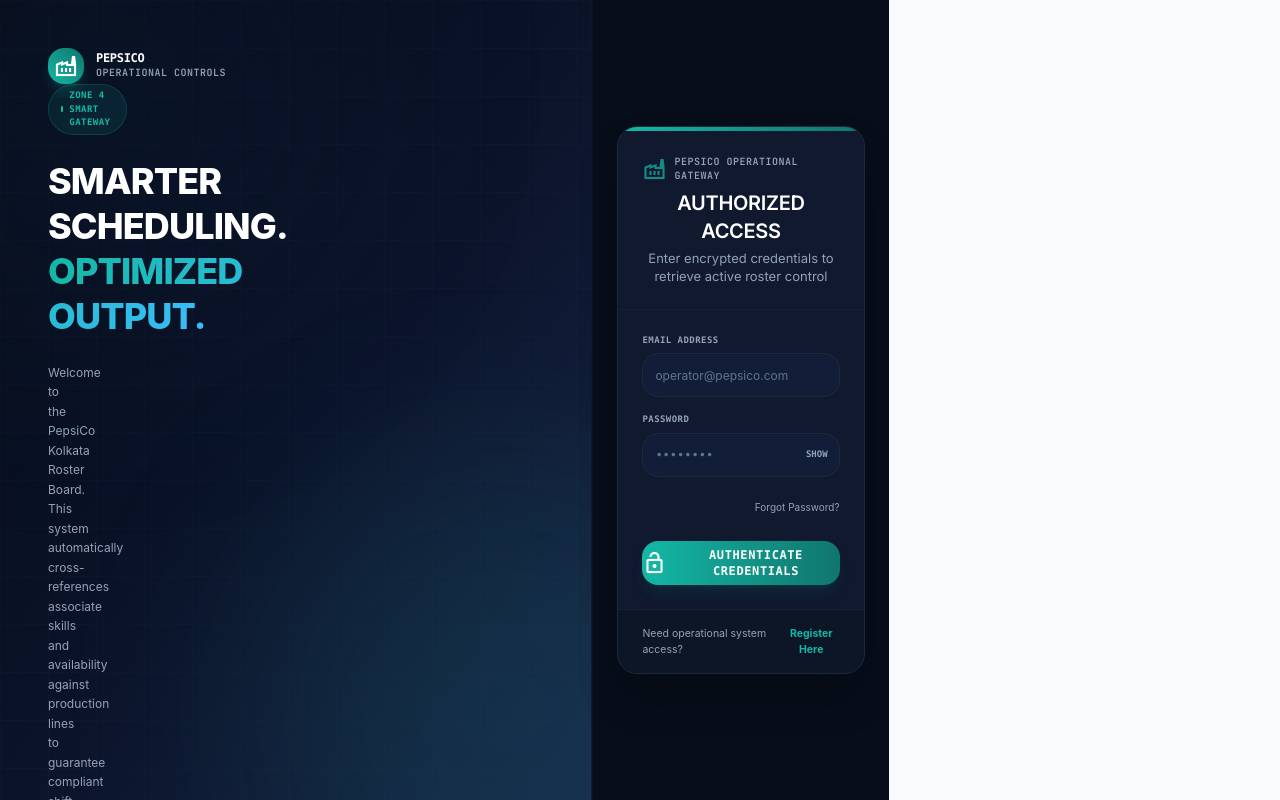
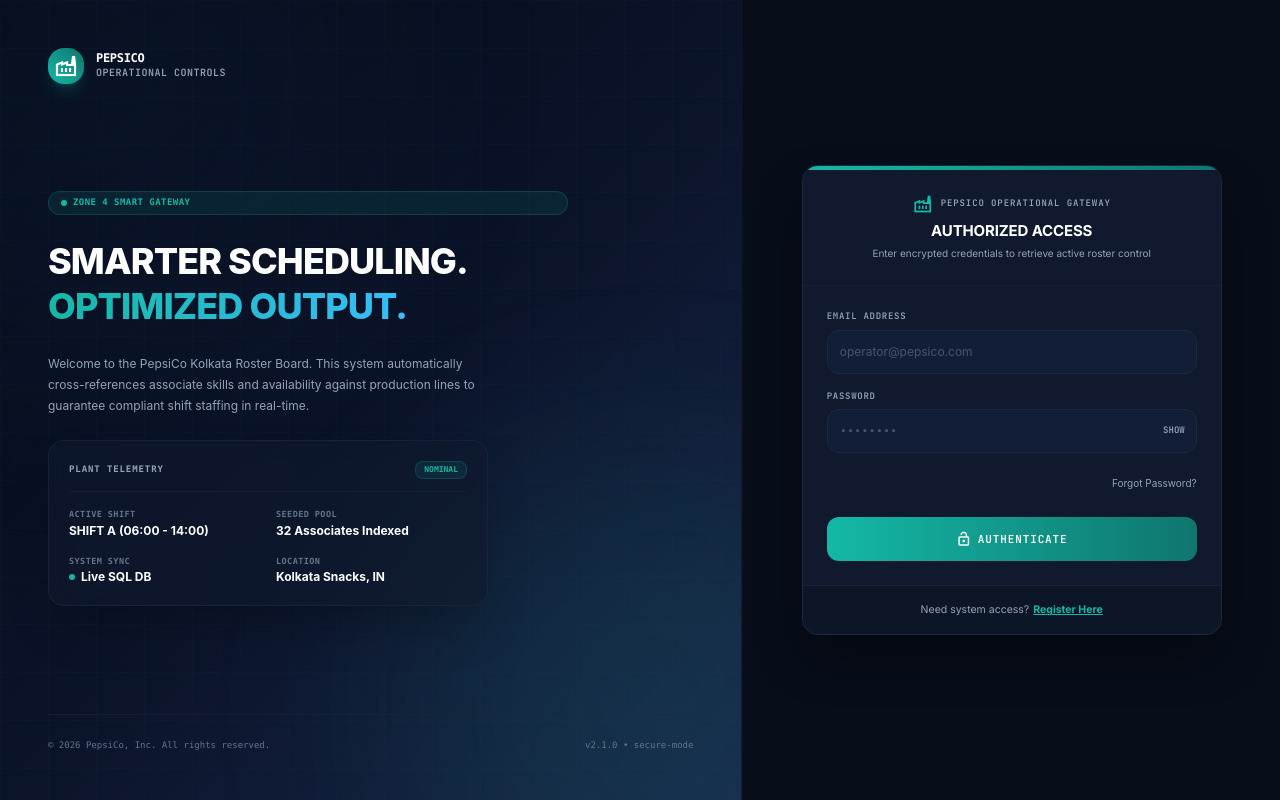
Before and after one commit to ATS-Volvi/prline, a React (Vite) app: page / in a window 1280 px wide. Built offline with nearby package versions, Linux system fonts and the light colour scheme.

Commit message:
fixed the signup and sign in

```diff
--- a/src/components/Login.tsx
+++ b/src/components/Login.tsx
@@ -151,9 +151,32 @@ export const Login: React.FC = () => {
   };
 
   return (
-    <div className="login-root flex bg-[#0b1329] select-none font-sans" style={{ minHeight: '100dvh' }}>
+    <div
+      className="login-root select-none font-sans"
+      style={{
+        display: 'flex',
+        width: '100vw',
+        minHeight: '100dvh',
+        backgroundColor: '#0b1329',
+        overflowY: 'auto',
+      }}
+    >
       {/* LEFT PANEL: Branding & Plant Live Telemetry (Desktop Only) */}
-      <div className="hidden lg:flex lg:w-7/12 xl:w-8/12 bg-gradient-to-br from-[#050b18] via-[#0b1329] to-[#182547] relative flex-col justify-between p-12 overflow-hidden border-r border-[#1e293b]/40" style={{ minHeight: '100dvh' }}>
+      <div
+        className="login-left-panel"
+        style={{
+          width: '58%',
+          flexShrink: 0,
+          background: 'linear-gradient(135deg, #050b18 0%, #0b1329 50%, #182547 100%)',
+          position: 'relative',
+          flexDirection: 'column',
+          justifyContent: 'space-between',
+          padding: '3rem',
+          overflow: 'hidden',
+          borderRight: '1px solid rgba(30,41,59,0.4)',
+          minHeight: '100dvh',
+        }}
+      >
 
         {/* Animated Grid Overlay */}
         <div className="absolute inset-0 bg-[linear-gradient(to_right,rgba(20,184,166,0.025)_1px,transparent_1px),linear-gradient(to_bottom,rgba(20,184,166,0.025)_1px,transparent_1px)] bg-[size:3rem_3rem] animate-grid-move" />
@@ -174,7 +197,7 @@ export const Login: React.FC = () => {
         </div>
 
         {/* Center Content: Interactive Hero */}
-        <div className="relative my-auto space-y-6 max-w-xl">
+        <div style={{ position: 'relative', marginTop: 'auto', marginBottom: 'auto', maxWidth: '520px', width: '100%', display: 'flex', flexDirection: 'column', gap: '1.5rem' }}>
           <span className="inline-flex items-center gap-1.5 px-3 py-1 rounded-full bg-[#14b8a6]/10 border border-[#14b8a6]/20 text-[9px] font-bold font-mono text-[#14b8a6] uppercase tracking-wider">
             <span className="h-1.5 w-1.5 rounded-full bg-[#14b8a6] animate-ping" />
             Zone 4 Smart Gateway
@@ -185,12 +208,12 @@ export const Login: React.FC = () => {
             <span className="bg-gradient-to-r from-[#14b8a6] to-[#38bdf8] bg-clip-text text-transparent">Optimized Output.</span>
           </h1>
 
-          <p className="text-xs text-[#94a3b8] leading-relaxed max-w-md">
+          <p style={{ fontSize: '12px', color: '#94a3b8', lineHeight: '1.75', maxWidth: '440px' }}>
             Welcome to the PepsiCo Kolkata Roster Board. This system automatically cross-references associate skills and availability against production lines to guarantee compliant shift staffing in real-time.
           </p>
 
           {/* Plant Telemetry Status Card */}
-          <div className="bg-[#10192e]/60 border border-[#1e293b]/70 rounded-2xl p-5 shadow-2xl backdrop-blur-md space-y-4 max-w-md">
+          <div style={{ backgroundColor: 'rgba(16,25,46,0.6)', border: '1px solid rgba(30,41,59,0.7)', borderRadius: '1rem', padding: '1.25rem', boxShadow: '0 25px 50px -12px rgba(0,0,0,0.25)', backdropFilter: 'blur(12px)', maxWidth: '440px', display: 'flex', flexDirection: 'column', gap: '1rem' }}>
             <div className="flex items-center justify-between border-b border-[#1e293b]/60 pb-3">
               <span className="text-[9px] font-bold font-mono text-[#94a3b8] tracking-widest uppercase">PLANT TELEMETRY</span>
               <span className="px-2 py-0.5 text-[8px] font-bold font-mono bg-[#14b8a6]/10 text-[#14b8a6] border border-[#14b8a6]/20 rounded-md">NOMINAL</span>
@@ -228,93 +251,111 @@ export const Login: React.FC = () => {
       </div>
 
       {/* RIGHT PANEL: The Authentication Form */}
-      <div className="w-full lg:w-5/12 xl:w-4/12 flex items-center justify-center bg-[#070d19] border-l border-[#1e293b]/20 relative" style={{ minHeight: '100dvh', padding: '2.5rem 1.5rem' }}>
+      <div
+        style={{
+          flex: 1,
+          display: 'flex',
+          alignItems: 'center',
+          justifyContent: 'center',
+          backgroundColor: '#070d19',
+          borderLeft: '1px solid rgba(30,41,59,0.2)',
+          position: 'relative',
+          minHeight: '100dvh',
+          padding: '2.5rem 1.5rem',
+        }}
+      >
         {/* Mobile Background Grid */}
         <div className="absolute inset-0 bg-[linear-gradient(to_right,rgba(255,255,255,0.015)_1px,transparent_1px),linear-gradient(to_bottom,rgba(255,255,255,0.015)_1px,transparent_1px)] bg-[size:3rem_3rem] lg:hidden opacity-30 pointer-events-none" />
 
         {/* Login Card */}
-        <div className="relative border border-[#1e293b] rounded-2xl overflow-hidden shadow-2xl z-10 flex flex-col transition-all duration-300 w-full max-w-[420px]" style={{ backgroundColor: '#10192e' }}>
+        <div style={{
+          position: 'relative',
+          backgroundColor: '#10192e',
+          border: '1px solid #1e293b',
+          borderRadius: '1rem',
+          overflow: 'hidden',
+          boxShadow: '0 25px 50px -12px rgba(0,0,0,0.5)',
+          display: 'flex',
+          flexDirection: 'column',
+          width: '100%',
+          maxWidth: '420px',
+        }}>
 
           {/* Top Accent Strip */}
-          <div className="h-1 w-full bg-gradient-to-r from-[#14b8a6] to-[#0f766e]" />
+          <div style={{ height: '4px', width: '100%', background: 'linear-gradient(to right, #14b8a6, #0f766e)' }} />
 
           {/* Header Block */}
-          <div className="p-6 bg-[#10192e] text-white flex flex-col items-center border-b border-[#1e293b]/50">
-            <div className="flex items-center gap-2 mb-1.5">
-              <span className="material-symbols-outlined text-[#14b8a6] text-xl animate-pulse">factory</span>
-              <span className="font-label-caps text-[9px] tracking-widest text-[#94a3b8]">PEPSICO OPERATIONAL GATEWAY</span>
+          <div style={{ padding: '1.5rem', backgroundColor: '#10192e', display: 'flex', flexDirection: 'column', alignItems: 'center', borderBottom: '1px solid rgba(30,41,59,0.5)' }}>
+            <div style={{ display: 'flex', alignItems: 'center', gap: '0.5rem', marginBottom: '0.375rem' }}>
+              <span className="material-symbols-outlined" style={{ color: '#14b8a6', fontSize: '20px' }}>factory</span>
+              <span style={{ fontFamily: 'JetBrains Mono, monospace', fontSize: '9px', letterSpacing: '0.1em', color: '#94a3b8', textTransform: 'uppercase' }}>PEPSICO OPERATIONAL GATEWAY</span>
             </div>
-            <h2 className="font-headline-md text-base font-bold tracking-tight text-white uppercase text-center">
+            <h2 style={{ fontFamily: 'Inter, sans-serif', fontSize: '15px', fontWeight: 700, letterSpacing: '-0.01em', color: 'white', textTransform: 'uppercase', textAlign: 'center', margin: 0 }}>
               {getHeaderTitle()}
             </h2>
-            <p className="font-body-md text-[10px] text-slate-400 text-center mt-1">
+            <p style={{ fontFamily: 'Inter, sans-serif', fontSize: '10px', color: '#94a3b8', textAlign: 'center', marginTop: '0.25rem', marginBottom: 0 }}>
               {getHeaderDesc()}
             </p>
           </div>
 
-          {/* Content Body */}
-          <form onSubmit={handleSubmit} className="p-6 space-y-4 flex-1">
+          {/* Form Body */}
+          <form onSubmit={handleSubmit} style={{ padding: '1.5rem', display: 'flex', flexDirection: 'column', gap: '1rem', flex: 1 }}>
+
             {error && (
-              <div className="p-3 bg-red-500/10 border-l-4 border-red-500 rounded text-[11px] font-semibold text-red-400 flex items-center gap-2 animate-shake">
-                <span className="material-symbols-outlined text-sm">error</span>
+              <div style={{ padding: '0.75rem', backgroundColor: 'rgba(239,68,68,0.08)', borderLeft: '4px solid #ef4444', borderRadius: '0.375rem', fontSize: '11px', fontWeight: 600, color: '#f87171', display: 'flex', alignItems: 'center', gap: '0.5rem' }}>
+                <span className="material-symbols-outlined" style={{ fontSize: '16px' }}>error</span>
                 <span>{error}</span>
               </div>
             )}
 
             {successMsg && (
-              <div className="p-3 bg-emerald-500/10 border-l-4 border-emerald-500 rounded text-[11px] font-semibold text-emerald-400 flex items-center gap-2 animate-fade-in">
-                <span className="material-symbols-outlined text-sm">check_circle</span>
+              <div style={{ padding: '0.75rem', backgroundColor: 'rgba(16,185,129,0.08)', borderLeft: '4px solid #10b981', borderRadius: '0.375rem', fontSize: '11px', fontWeight: 600, color: '#34d399', display: 'flex', alignItems: 'center', gap: '0.5rem' }}>
+                <span className="material-symbols-outlined" style={{ fontSize: '16px' }}>check_circle</span>
                 <span>{successMsg}</span>
               </div>
             )}
 
             {viewMode === 'signup' && (
-              <div className="flex flex-col gap-1.5">
-                <label className="font-mono text-[9px] font-bold text-[#94a3b8] uppercase tracking-wider">FullName</label>
+              <div style={{ display: 'flex', flexDirection: 'column', gap: '0.375rem' }}>
+                <label style={{ fontFamily: 'JetBrains Mono, monospace', fontSize: '9px', fontWeight: 700, color: '#94a3b8', textTransform: 'uppercase', letterSpacing: '0.08em' }}>Full Name</label>
                 <input
-                  type="text"
-                  required
-                  value={name}
+                  type="text" required value={name}
                   onChange={(e) => setName(e.target.value)}
                   placeholder="e.g. Rajesh Sen"
-                  className="w-full h-11 border border-[#1e293b] rounded-xl px-3 text-xs font-sans focus:outline-none focus:border-[#14b8a6] focus:ring-1 focus:ring-[#14b8a6] transition-all bg-[#1a2b4c]/30 text-white placeholder-slate-500"
+                  className="login-input"
+                  style={{ width: '100%', height: '44px', border: '1px solid #1e293b', borderRadius: '0.75rem', padding: '0 0.75rem', fontSize: '12px', backgroundColor: 'rgba(26,43,76,0.3)', color: 'white', outline: 'none', boxSizing: 'border-box' }}
                 />
               </div>
             )}
 
             {viewMode !== 'reset' && (
-              <div className="flex flex-col gap-1.5">
-                <label className="font-mono text-[9px] font-bold text-[#94a3b8] uppercase tracking-wider">Email Address</label>
+              <div style={{ display: 'flex', flexDirection: 'column', gap: '0.375rem' }}>
+                <label style={{ fontFamily: 'JetBrains Mono, monospace', fontSize: '9px', fontWeight: 700, color: '#94a3b8', textTransform: 'uppercase', letterSpacing: '0.08em' }}>Email Address</label>
                 <input
-                  type="email"
-                  required
-                  value={email}
+                  type="email" required value={email}
                   onChange={(e) => setEmail(e.target.value)}
                   placeholder="operator@pepsico.com"
-                  className="w-full h-11 border border-[#1e293b] rounded-xl px-3 text-xs font-sans focus:outline-none focus:border-[#14b8a6] focus:ring-1 focus:ring-[#14b8a6] transition-all bg-[#1a2b4c]/30 text-white placeholder-slate-500"
+                  className="login-input"
+                  style={{ width: '100%', height: '44px', border: '1px solid #1e293b', borderRadius: '0.75rem', padding: '0 0.75rem', fontSize: '12px', backgroundColor: 'rgba(26,43,76,0.3)', color: 'white', outline: 'none', boxSizing: 'border-box' }}
                 />
               </div>
             )}
 
             {viewMode !== 'forgot' && (
-              <div className="flex flex-col gap-1.5">
-                <label className="font-mono text-[9px] font-bold text-[#94a3b8] uppercase tracking-wider">
+              <div style={{ display: 'flex', flexDirection: 'column', gap: '0.375rem' }}>
+                <label style={{ fontFamily: 'JetBrains Mono, monospace', fontSize: '9px', fontWeight: 700, color: '#94a3b8', textTransform: 'uppercase', letterSpacing: '0.08em' }}>
                   {viewMode === 'reset' ? 'New Password' : 'Password'}
                 </label>
-                <div className="relative w-full">
+                <div style={{ position: 'relative', width: '100%' }}>
                   <input
-                    type={showPassword ? 'text' : 'password'}
-                    required
-                    value={password}
+                    type={showPassword ? 'text' : 'password'} required value={password}
                     onChange={(e) => setPassword(e.target.value)}
                     placeholder="••••••••"
-                    className="w-full h-11 border border-[#1e293b] rounded-xl pl-3 pr-12 text-xs font-mono focus:outline-none focus:border-[#14b8a6] focus:ring-1 focus:ring-[#14b8a6] transition-all bg-[#1a2b4c]/30 text-white placeholder-slate-500"
+                    className="login-input"
+                    style={{ width: '100%', height: '44px', border: '1px solid #1e293b', borderRadius: '0.75rem', padding: '0 3rem 0 0.75rem', fontSize: '12px', fontFamily: 'JetBrains Mono, monospace', backgroundColor: 'rgba(26,43,76,0.3)', color: 'white', outline: 'none', boxSizing: 'border-box' }}
                   />
-                  <button
-                    type="button"
-                    onClick={() => setShowPassword(!showPassword)}
-                    className="absolute right-3 top-1/2 -translate-y-1/2 text-[#94a3b8] hover:text-[#14b8a6] cursor-pointer text-[9px] font-mono font-bold"
-                  >
+                  <button type="button" onClick={() => setShowPassword(!showPassword)}
+                    style={{ position: 'absolute', right: '0.75rem', top: '50%', transform: 'translateY(-50%)', background: 'none', border: 'none', color: '#94a3b8', fontSize: '9px', fontFamily: 'JetBrains Mono, monospace', fontWeight: 700, cursor: 'pointer', padding: 0 }}>
                     {showPassword ? 'HIDE' : 'SHOW'}
                   </button>
                 </div>
@@ -322,22 +363,18 @@ export const Login: React.FC = () => {
             )}
 
             {viewMode === 'reset' && (
-              <div className="flex flex-col gap-1.5">
-                <label className="font-mono text-[9px] font-bold text-[#94a3b8] uppercase tracking-wider">Confirm Password</label>
-                <div className="relative w-full">
+              <div style={{ display: 'flex', flexDirection: 'column', gap: '0.375rem' }}>
+                <label style={{ fontFamily: 'JetBrains Mono, monospace', fontSize: '9px', fontWeight: 700, color: '#94a3b8', textTransform: 'uppercase', letterSpacing: '0.08em' }}>Confirm Password</label>
+                <div style={{ position: 'relative', width: '100%' }}>
                   <input
-                    type={showConfirmPassword ? 'text' : 'password'}
-                    required
-                    value={confirmPassword}
+                    type={showConfirmPassword ? 'text' : 'password'} required value={confirmPassword}
                     onChange={(e) => setConfirmPassword(e.target.value)}
                     placeholder="••••••••"
-                    className="w-full h-11 border border-[#1e293b] rounded-xl pl-3 pr-12 text-xs font-mono focus:outline-none focus:border-[#14b8a6] focus:ring-1 focus:ring-[#14b8a6] transition-all bg-[#1a2b4c]/30 text-white placeholder-slate-500"
+                    className="login-input"
+                    style={{ width: '100%', height: '44px', border: '1px solid #1e293b', borderRadius: '0.75rem', padding: '0 3rem 0 0.75rem', fontSize: '12px', fontFamily: 'JetBrains Mono, monospace', backgroundColor: 'rgba(26,43,76,0.3)', color: 'white', outline: 'none', boxSizing: 'border-box' }}
                   />
-                  <button
-                    type="button"
-                    onClick={() => setShowConfirmPassword(!showConfirmPassword)}
-                    className="absolute right-3 top-1/2 -translate-y-1/2 text-[#94a3b8] hover:text-[#14b8a6] cursor-pointer text-[9px] font-mono font-bold"
-                  >
+                  <button type="button" onClick={() => setShowConfirmPassword(!showConfirmPassword)}
+                    style={{ position: 'absolute', right: '0.75rem', top: '50%', transform: 'translateY(-50%)', background: 'none', border: 'none', color: '#94a3b8', fontSize: '9px', fontFamily: 'JetBrains Mono, monospace', fontWeight: 700, cursor: 'pointer', padding: 0 }}>
                     {showConfirmPassword ? 'HIDE' : 'SHOW'}
                   </button>
                 </div>
@@ -345,15 +382,14 @@ export const Login: React.FC = () => {
             )}
 
             {viewMode === 'signup' && (
-              <div className="flex flex-col gap-1.5">
-                <label className="font-mono text-[9px] font-bold text-[#94a3b8] uppercase tracking-wider">Access Authorization Level</label>
+              <div style={{ display: 'flex', flexDirection: 'column', gap: '0.375rem' }}>
+                <label style={{ fontFamily: 'JetBrains Mono, monospace', fontSize: '9px', fontWeight: 700, color: '#94a3b8', textTransform: 'uppercase', letterSpacing: '0.08em' }}>Access Level</label>
                 <select
                   value={selectedRole}
                   onChange={(e) => setSelectedRole(e.target.value as UserRole)}
-                  style={{ backgroundColor: '#0d1727', color: 'white' }}
-                  className="w-full h-11 border border-[#1e293b] rounded-xl px-3 text-xs font-sans focus:outline-none focus:border-[#14b8a6] focus:ring-1 focus:ring-[#14b8a6] cursor-pointer transition-all"
+                  style={{ width: '100%', height: '44px', border: '1px solid #1e293b', borderRadius: '0.75rem', padding: '0 0.75rem', fontSize: '12px', backgroundColor: '#0d1727', color: 'white', outline: 'none', cursor: 'pointer', boxSizing: 'border-box' }}
                 >
-                  <option value="Production Supervisor">Production Supervisor (Floor Manager)</option>
+                  <option value="Production Supervisor">Production Supervisor</option>
                   <option value="HR / Training Coordinator">HR / Training Coordinator</option>
                   <option value="Plant Admin">Plant Admin</option>
                   <option value="Plant Manager">Plant Manager</option>
@@ -362,78 +398,62 @@ export const Login: React.FC = () => {
             )}
 
             {viewMode === 'login' && (
-              <div className="text-right">
-                <button
-                  type="button"
-                  onClick={() => {
-                    setViewMode('forgot');
-                    setError(null);
-                    setSuccessMsg(null);
-                  }}
-                  className="text-[10px] font-sans text-[#94a3b8] hover:text-[#14b8a6] hover:underline"
-                >
+              <div style={{ textAlign: 'right' }}>
+                <button type="button"
+                  onClick={() => { setViewMode('forgot'); setError(null); setSuccessMsg(null); }}
+                  style={{ background: 'none', border: 'none', fontSize: '10px', color: '#94a3b8', cursor: 'pointer', padding: 0 }}>
                   Forgot Password?
                 </button>
               </div>
             )}
 
-            <button
-              type="submit"
-              disabled={loading}
-              className="w-full h-11 bg-gradient-to-r from-[#14b8a6] to-[#0f766e] hover:from-[#119f8f] hover:to-[#0d645e] text-white font-mono font-bold text-xs rounded-xl transition-all cursor-pointer shadow-lg shadow-[#14b8a6]/10 flex items-center justify-center gap-1.5 uppercase tracking-wider disabled:opacity-50 mt-6"
+            <button type="submit" disabled={loading}
+              style={{
+                width: '100%', height: '44px', marginTop: '0.5rem',
+                background: loading ? '#0f5f56' : 'linear-gradient(to right, #14b8a6, #0f766e)',
+                border: 'none', borderRadius: '0.75rem', color: 'white',
+                fontFamily: 'JetBrains Mono, monospace', fontWeight: 700, fontSize: '11px',
+                letterSpacing: '0.08em', textTransform: 'uppercase', cursor: loading ? 'not-allowed' : 'pointer',
+                display: 'flex', alignItems: 'center', justifyContent: 'center', gap: '0.375rem',
+                opacity: loading ? 0.7 : 1, transition: 'opacity 0.2s',
+              }}
             >
               {loading ? (
-                <span className="animate-spin h-4 w-4 border-2 border-white border-t-transparent rounded-full" />
+                <span style={{ width: '16px', height: '16px', border: '2px solid white', borderTopColor: 'transparent', borderRadius: '50%', display: 'inline-block', animation: 'spin 0.7s linear infinite' }} />
               ) : (
                 <>
-                  <span className="material-symbols-outlined text-sm">
+                  <span className="material-symbols-outlined" style={{ fontSize: '16px' }}>
                     {viewMode === 'forgot' ? 'mail_outline' : viewMode === 'reset' ? 'sync' : 'lock_open'}
                   </span>
-                  {viewMode === 'signup'
-                    ? 'Create Account'
-                    : viewMode === 'forgot'
-                    ? 'Send Reset Link'
-                    : viewMode === 'reset'
-                    ? 'Reset Password'
-                    : 'Authenticate Credentials'}
+                  {viewMode === 'signup' ? 'Create Account'
+                    : viewMode === 'forgot' ? 'Send Reset Link'
+                    : viewMode === 'reset' ? 'Reset Password'
+                    : 'Authenticate'}
                 </>
               )}
             </button>
           </form>
 
-          {/* Footer Toggle Block */}
-          <div className="px-6 py-4 bg-[#0d1727]/90 border-t border-[#1e293b]/60 flex flex-col items-center gap-2 text-[10.5px] font-sans">
+          {/* Footer Toggle */}
+          <div style={{ padding: '1rem 1.5rem', backgroundColor: 'rgba(13,23,39,0.9)', borderTop: '1px solid rgba(30,41,59,0.6)', display: 'flex', flexDirection: 'column', alignItems: 'center', gap: '0.5rem' }}>
             {viewMode === 'login' && (
-              <div className="flex justify-center w-full">
-                <span className="text-[#94a3b8] mr-1">Need operational system access?</span>
-                <button
-                  type="button"
-                  onClick={() => {
-                    setViewMode('signup');
-                    setError(null);
-                    setSuccessMsg(null);
-                  }}
-                  className="font-bold text-[#14b8a6] hover:underline cursor-pointer"
-                >
+              <div style={{ display: 'flex', alignItems: 'center', gap: '0.25rem', fontSize: '10.5px', fontFamily: 'Inter, sans-serif' }}>
+                <span style={{ color: '#94a3b8' }}>Need system access?</span>
+                <button type="button"
+                  onClick={() => { setViewMode('signup'); setError(null); setSuccessMsg(null); }}
+                  style={{ background: 'none', border: 'none', color: '#14b8a6', fontWeight: 700, fontSize: '10.5px', cursor: 'pointer', padding: 0, textDecoration: 'underline' }}>
                   Register Here
                 </button>
               </div>
             )}
-
             {viewMode !== 'login' && (
-              <button
-                type="button"
+              <button type="button"
                 onClick={() => {
-                  setViewMode('login');
-                  setError(null);
-                  setSuccessMsg(null);
-                  if (viewMode === 'reset') {
-                    window.history.replaceState({}, document.title, window.location.pathname);
-                  }
+                  setViewMode('login'); setError(null); setSuccessMsg(null);
+                  if (viewMode === 'reset') window.history.replaceState({}, document.title, window.location.pathname);
                 }}
-                className="font-bold text-[#14b8a6] hover:underline cursor-pointer flex items-center gap-1"
-              >
-                <span className="material-symbols-outlined text-sm">arrow_back</span>
+                style={{ background: 'none', border: 'none', color: '#14b8a6', fontWeight: 700, fontSize: '10.5px', cursor: 'pointer', display: 'flex', alignItems: 'center', gap: '0.25rem', padding: 0 }}>
+                <span className="material-symbols-outlined" style={{ fontSize: '14px' }}>arrow_back</span>
                 Back to Sign In
               </button>
             )}
--- a/src/index.css
+++ b/src/index.css
@@ -143,11 +143,23 @@ html, body {
   width: 100%;
 }
 
-/* Login page needs to scroll on small viewports */
+/* Login page layout */
 .login-root {
+  width: 100vw;
   min-height: 100dvh;
   overflow-y: auto;
   -webkit-overflow-scrolling: touch;
+}
+
+/* Left panel: hidden on mobile, flex column on desktop */
+.login-left-panel {
+  display: none;
+}
+@media (min-width: 1024px) {
+  .login-left-panel {
+    display: flex;
+    flex-direction: column;
+  }
 }
 
 /* Main app enforces its own no-scroll */
@@ -247,3 +259,17 @@ body {
 .animate-shake {
   animation: shake 0.4s ease-in-out;
 }
+
+/* Login form input focus highlight */
+.login-input:focus {
+  border-color: #14b8a6 !important;
+  box-shadow: 0 0 0 2px rgba(20,184,166,0.2);
+}
+.login-input::placeholder {
+  color: #475569;
+}
+
+@keyframes spin {
+  from { transform: rotate(0deg); }
+  to { transform: rotate(360deg); }
+}
```
Also changed, not shown: 2 other files (tests, documents, lock files or other folders).
